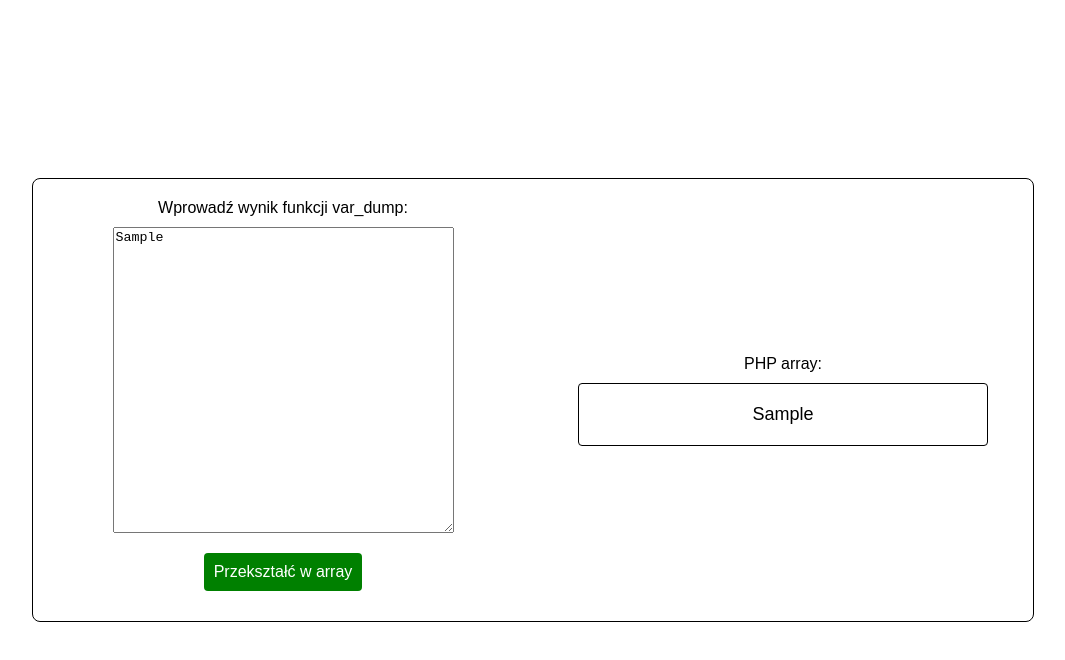
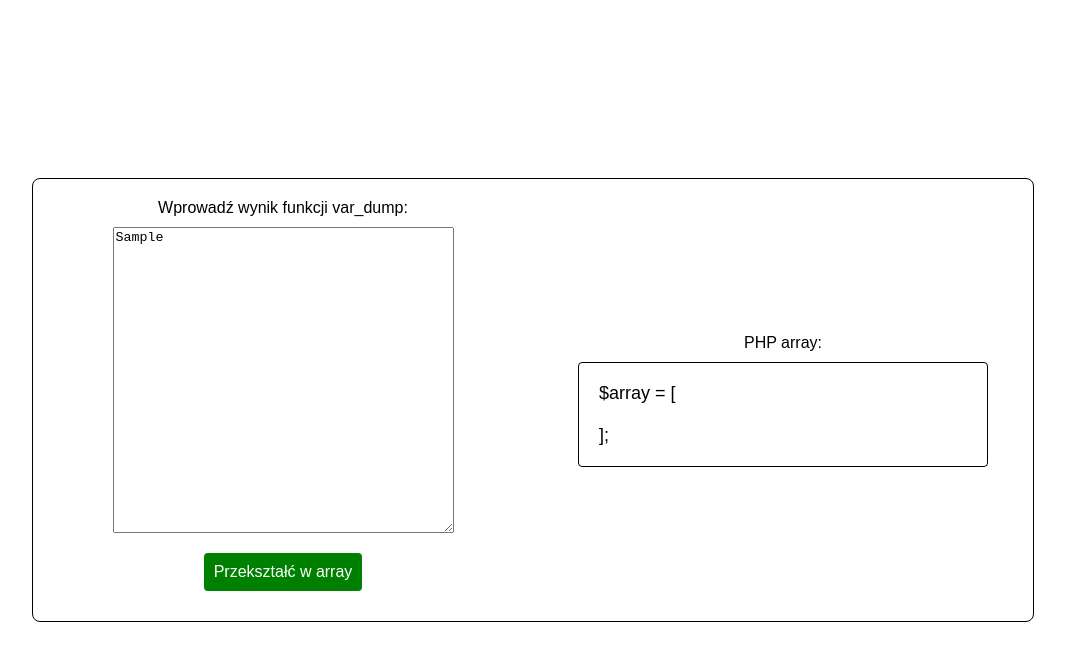
Before and after one commit to Ola-Cencora/PHP_converter, a plain HTML site: page index.html in a window 1280 px wide. Both pictures are taken after typing "Sample" into the empty fields and a click on the button "Przekształć w array". Shown: the whole page, without its empty margins (107-1172 px from the left). Drawn offline with Linux system fonts and the light colour scheme.

Commit message:
Add function converting input, nested array case not included

```diff
--- a/app.js
+++ b/app.js
@@ -6,7 +6,36 @@ varDumpForm.addEventListener("submit", (e) => {
   e.preventDefault();
   userInput = document.getElementById("varDump-input").value;
 
-  //convert function
+  const convertedInput = varDumpConvert(userInput);
 
-  outputDiv.innerText = userInput;
+  outputDiv.innerText = convertedInput;
 });
+
+function varDumpConvert(input) {
+  const typeMap = {
+    string: (val) => `'${val.match(/"(.*)"/)?.[1] || ""}'`,
+    int: (val) => val.match(/\d+/)?.[0],
+    float: (val) => val.match(/\d+\.\d+/)?.[0],
+    bool: (val) => (val.includes("true") ? "true" : "false"),
+    NULL: () => "null",
+  };
+
+  const lines = input.trim().split("[");
+  let result = "";
+
+  lines.forEach((line) => {
+    const trimmed = line.trim();
+
+    if (trimmed.includes("=>")) {
+      const [keyPart, valuePart] = trimmed
+        .split("=>")
+        .map((part) => part.trim());
+      const key = `'${keyPart.match(/["'](.*)["']/)?.[1] || keyPart}'`;
+      const type = Object.keys(typeMap).find((t) => valuePart.startsWith(t));
+      const value = type ? typeMap[type](valuePart) : "";
+      result += `${key} => ${value},\n`;
+    }
+  });
+
+  return `$array = [\n ${result.trimEnd(",\n")} \n];`;
+}
--- a/styles.css
+++ b/styles.css
@@ -61,7 +61,7 @@ button:hover {
 
 .output {
   font-size: 18px;
-  text-align: center;
+  text-align: left;
   border: 1px solid black;
   padding: 20px;
   width: 80%;
```
